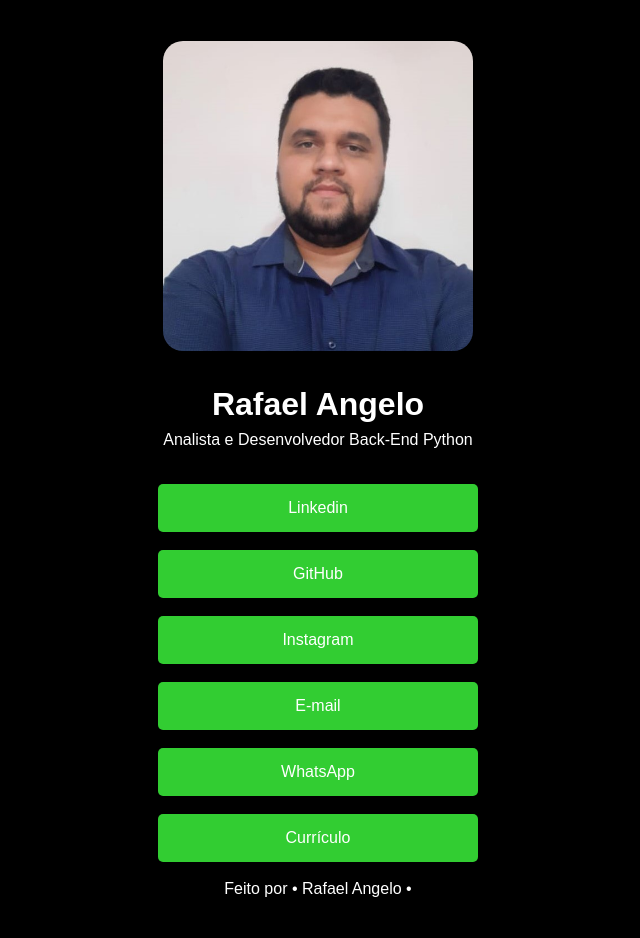
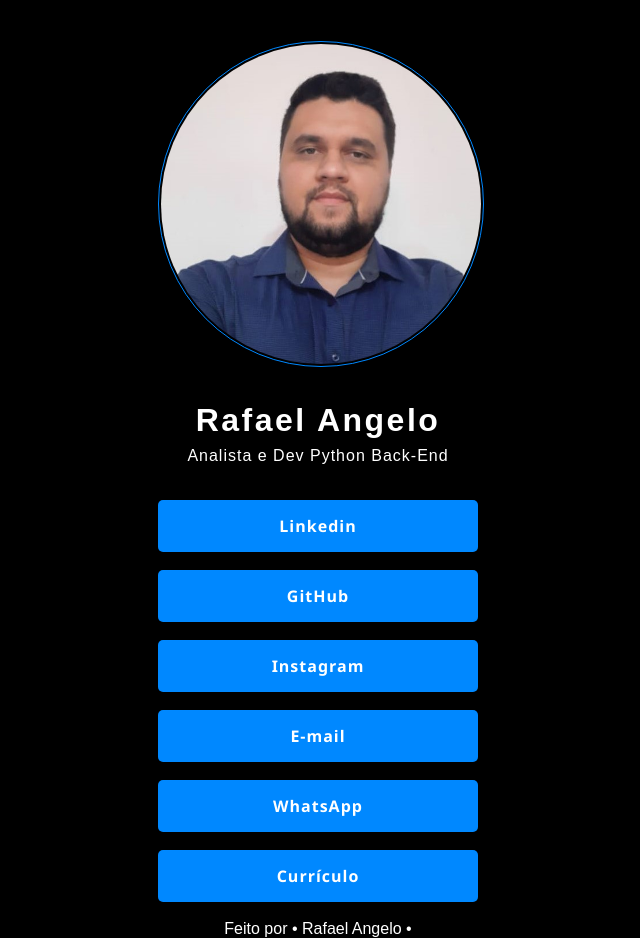
Before and after one commit to angelorfl/my-links, a plain HTML site: page index.html in a window 1280 px wide. Shown: the whole page, without its empty margins (322-962 px from the left). Before the commit the page ends 898 px from the top, so only its background shows below. Drawn offline with Linux system fonts and the light colour scheme.

Commit message:
Add files via upload

```diff
--- a/index.html
+++ b/index.html
@@ -13,26 +13,26 @@
     <div class="container">
         <img src="images/profile.jpeg" alt="Imagem de Perfil">
         <h1> Rafael Angelo </h1>
-        <p>Analista e Desenvolvedor Back-End Python</p>
+        <p>Analista e Dev Python Back-End</p>
         <!--Links-->
         <ul>
             <li>
-                <a href="https://www.linkedin.com/in/rafaelangeloti/" target="_blank">Linkedin</a>
+                <a class="grow" href="https://www.linkedin.com/in/rafaelangeloti/" target="_blank">Linkedin</a>
             </li>
             <li>
-                <a href="https://github.com/angelorfl/" target="_blank">GitHub</a>
+                <a class="grow" href="https://github.com/angelorfl/" target="_blank">GitHub</a>
             </li>
             <li>
-                <a href="#">Instagram</a>
+                <a class="grow" href="#">Instagram</a>
             </li>
             <li>
-                <a href="mailto:angelorfl@icloud.com">E-mail</a>
+                <a class="grow" href="mailto:angelorfl@icloud.com">E-mail</a>
             </li>
             <li>
-                <a href="https://wa.me/message/3OOTJWPWQZCTK1" target="_blank">WhatsApp</a>
+                <a class="grow" href="https://wa.me/message/3OOTJWPWQZCTK1" target="_blank">WhatsApp</a>
             </li>
             <li>
-                <a href="public/CV_RafaelAngelo.pdf" target="_blank">Currículo</a>
+                <a class="grow" href="public/CV_RafaelAngelo.pdf" target="_blank">Currículo</a>
             </li>
         </ul>
 
--- a/style.css
+++ b/style.css
@@ -9,21 +9,23 @@ body {
 }
 
 img {
-    border-radius: 20px;
-    width: 310px;
-    height: 310px;
-    border: 4px;
-    border-color: red;
+    border-radius: 200px;
+    width: 320px;
+    height: 320px;
+    border: solid 1px #0088FF;
+    padding: 2px;
 }
 
 h1 {
     color: white;
     margin-top: 31px;
     margin-bottom: 8px;
+    letter-spacing: 2.5px;
 }
 
 p {
     color: white;
+    letter-spacing: 1px;
 }
 
 ul {
@@ -36,12 +38,26 @@ li {
 }
 
 a {
-    background-color: limegreen;
+    background-color: #0088FF;
     color: white;
     padding: 15px;
     text-decoration: none;
     display: block;
     border-radius: 5px;
+    font-family:'Segoe UI';
+    font-weight: 600;
+    letter-spacing: 1px;
+}
+
+a:hover{
+    background-color: #0088FF;
+    color: white;
+    transform: scale(1.01);
+
+}
+
+.grow {
+    transition: all .3s;
 }
 
 footer {
```
